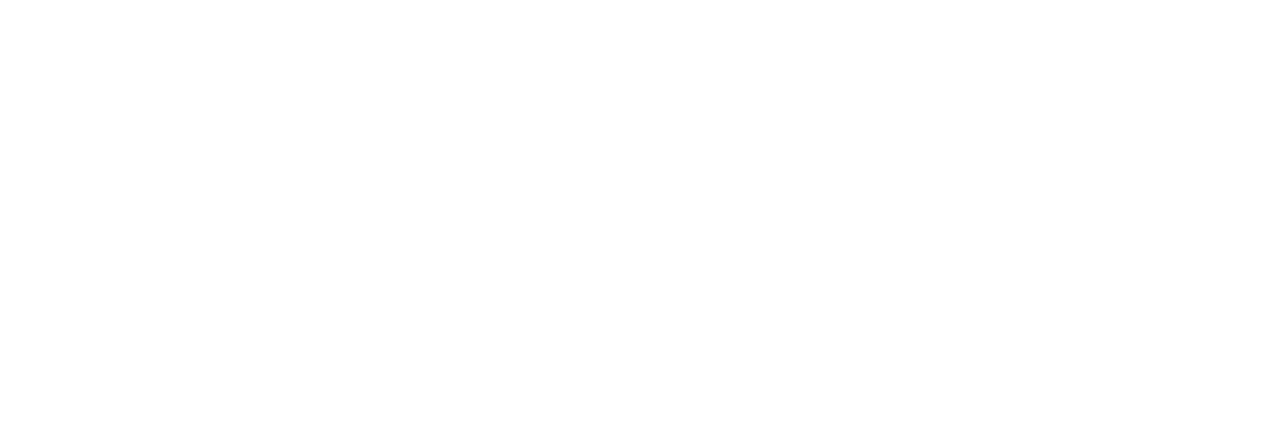
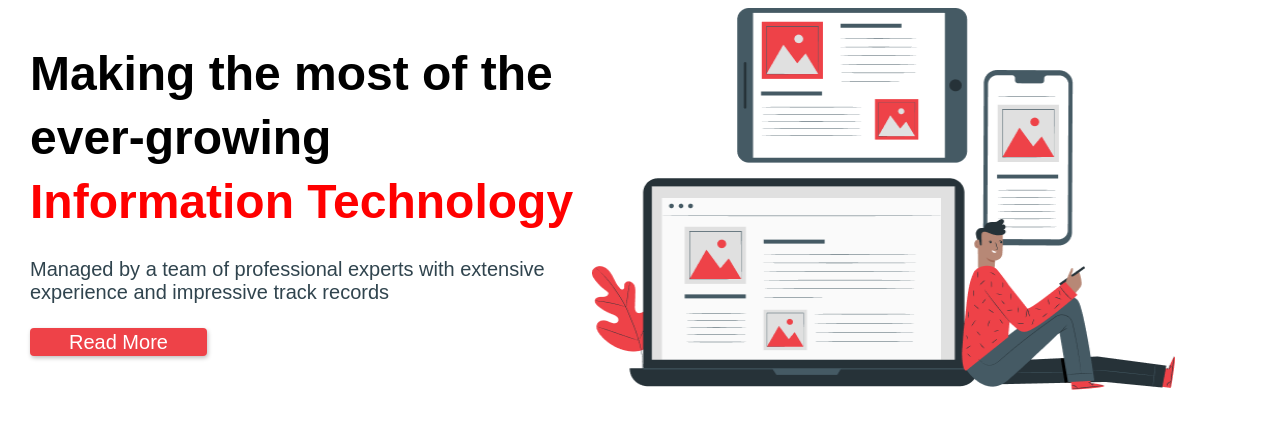
Before and after one commit to SoloMan-cool/DCI, a plain HTML site: page index.html in a window 1280 px wide. Drawn offline with Linux system fonts and the light colour scheme.

Commit message:
I have already finished my 1st part too

```diff
--- a/index.html
+++ b/index.html
@@ -14,7 +14,18 @@
      <!-- YOUR part -->
       <main>
         <section class="hero">
-            <div class="container hero__container"></div>
+            <div class="container hero__container">
+                <div class="hero__info">
+                    <h2 class="hero__title">Making the most of the ever-growing
+                        <span class="h2__red-text">Information Technology</span>
+                    </h2>
+                    <p class="hero__text">Managed by a team of professional experts with extensive experience and impressive track records</p>
+                    <button class="btn">
+                        <span class="btn__text">Read More</span>
+                    </button>
+                </div>
+                <img src="img/hero--photo.png" alt="photo" class="hero__photo" width="563" height="382">
+            </div>
         </section>
       </main>
       <!-- MY part -->
--- a/style.css
+++ b/style.css
@@ -1,12 +1,71 @@
-ul,a{
+ul,
+a {
     list-style-type: none;
     text-decoration: none;
     padding: 0;
     margin: 0;
 }
 
-.container{
+.container {
     max-width: 1220px;
     padding: 0 16px;
     margin: 0 auto;
 }
+
+/* .hero{} */
+
+.hero__container{
+    display: flex;
+    align-items: center;
+    gap: 17px;
+}
+
+.hero__info {
+    max-width: 545px;
+}
+
+.hero__title {
+    font-family: sans-serif;
+    font-size: 48px;
+    font-weight: 700;
+    line-height: 133.69%;
+    margin: 0;
+    margin-bottom: 24px;
+    padding: 0;
+}
+
+.h2__red-text {
+    color: red;
+}
+
+.hero__text {
+    color: rgb(48, 68, 78);
+    font-family: sans-serif;
+    font-size: 20px;
+    font-weight: 400;
+    line-height: 23px;
+    margin: 0;
+    margin-bottom: 24px;
+    padding: 0;
+}
+
+.btn {
+    border: 0.5px solid transparent;
+    border-radius: 4px;
+    box-shadow: 1px 2px 4px 0px rgba(0, 0, 0, 0.25);
+    background: rgb(238, 66, 72);
+}
+
+.btn__text {
+    color: rgb(255, 255, 255);
+    font-family: sans-serif;
+    font-size: 20px;
+    font-weight: 400;
+    line-height: 24px;
+    padding: 0 32px ;
+}
+
+.hero__photo{
+    width: 583px;
+    height: 382px;
+}
```
